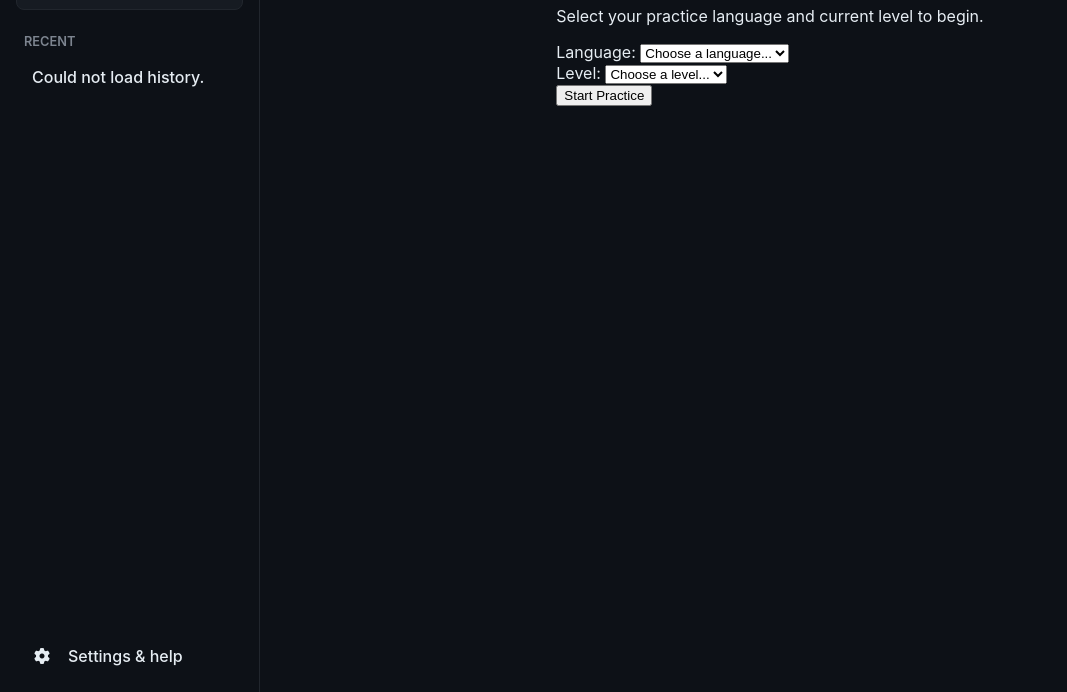
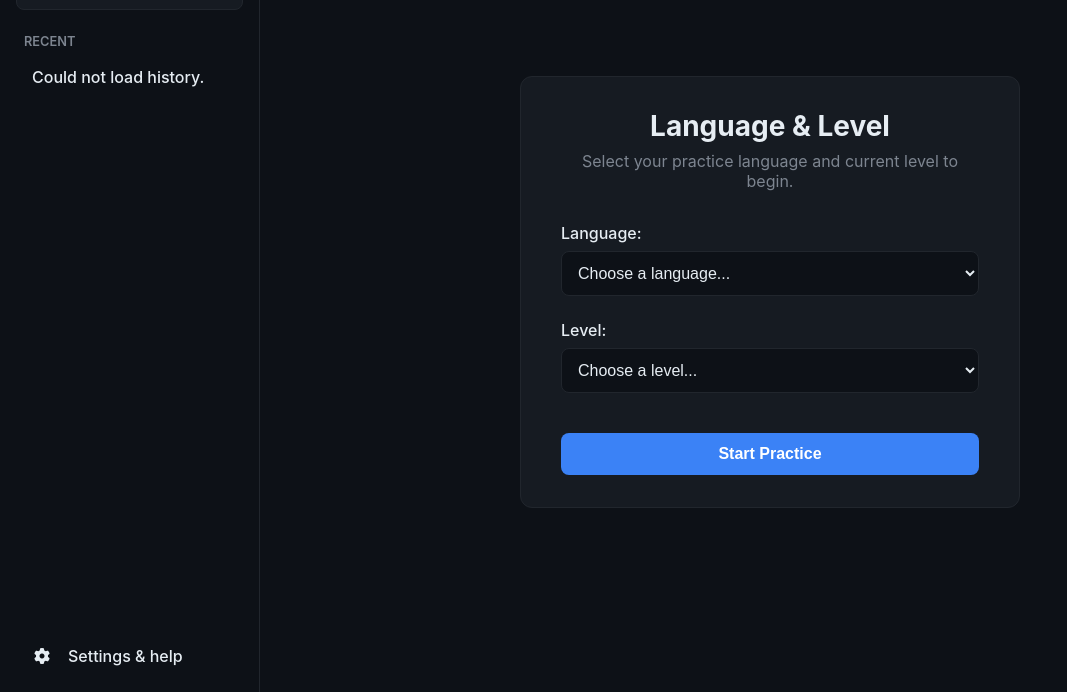
Before and after one commit to MohamedAzzam4/practice_chat_turjuman, a plain HTML site: page index.html in a window 1280 px wide. Shown: the part 108-800 px from the top of the page, without its empty margins (0-1067 px from the left). Drawn offline with Linux system fonts and the light colour scheme; no server answers.

Commit message:
Update style.css

```diff
--- a/style.css
+++ b/style.css
@@ -232,3 +232,88 @@ body {
 }
 
 #chat-form button:hover { background-color: var(--accent-hover); }
+
+/* --- Main Content & Chat Styling (Unchanged) --- */
+.main-content {
+    flex-grow: 1;
+    display: flex;
+    justify-content: center;
+    align-items: center; /* Center the content vertically */
+    padding: 2rem;
+}
+
+/* --- Styles for the new Selection View --- */
+#selection-view {
+    width: 100%;
+    max-width: 500px;
+}
+
+.selection-container {
+    background-color: var(--background-med);
+    padding: 2rem 2.5rem;
+    border-radius: 12px;
+    border: 1px solid var(--background-light);
+    text-align: center;
+}
+
+.selection-header h1 {
+    margin: 0 0 0.5rem 0;
+    font-size: 1.75rem;
+}
+
+.selection-header p {
+    color: var(--text-secondary);
+    margin: 0 0 2rem 0;
+}
+
+#selection-form {
+    display: flex;
+    flex-direction: column;
+    gap: 1.5rem;
+    text-align: left;
+}
+
+.form-group label {
+    display: block;
+    margin-bottom: 0.5rem;
+    font-weight: 500;
+    color: var(--text-primary);
+}
+
+.form-group select {
+    width: 100%;
+    padding: 0.75rem;
+    border: 1px solid var(--background-light);
+    border-radius: 8px;
+    font-size: 1rem;
+    background-color: var(--background-dark);
+    color: var(--text-primary);
+}
+
+#selection-form button {
+    background-color: var(--accent);
+    color: white;
+    border: none;
+    padding: 0.75rem;
+    border-radius: 8px;
+    cursor: pointer;
+    font-size: 1rem;
+    font-weight: 600;
+    margin-top: 1rem;
+    transition: background-color 0.2s;
+}
+
+#selection-form button:hover {
+    background-color: var(--accent-hover);
+}
+
+
+/* Chat View Container */
+#chat-view {
+    width: 100%;
+    height: 100%; /* Take full height of main-content */
+    max-width: 800px;
+    display: none; /* Initially hidden */
+}
+
+/* ... rest of the chat styles remain the same ... */
```
